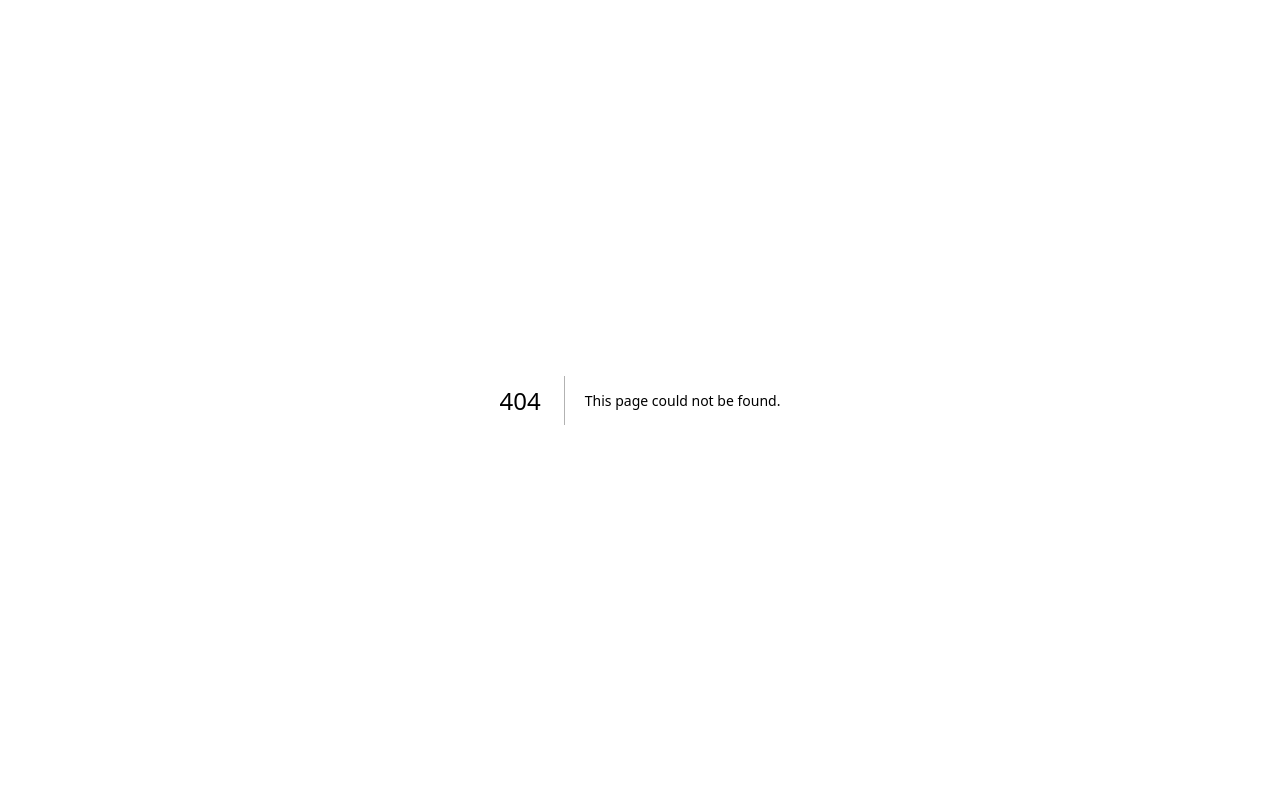
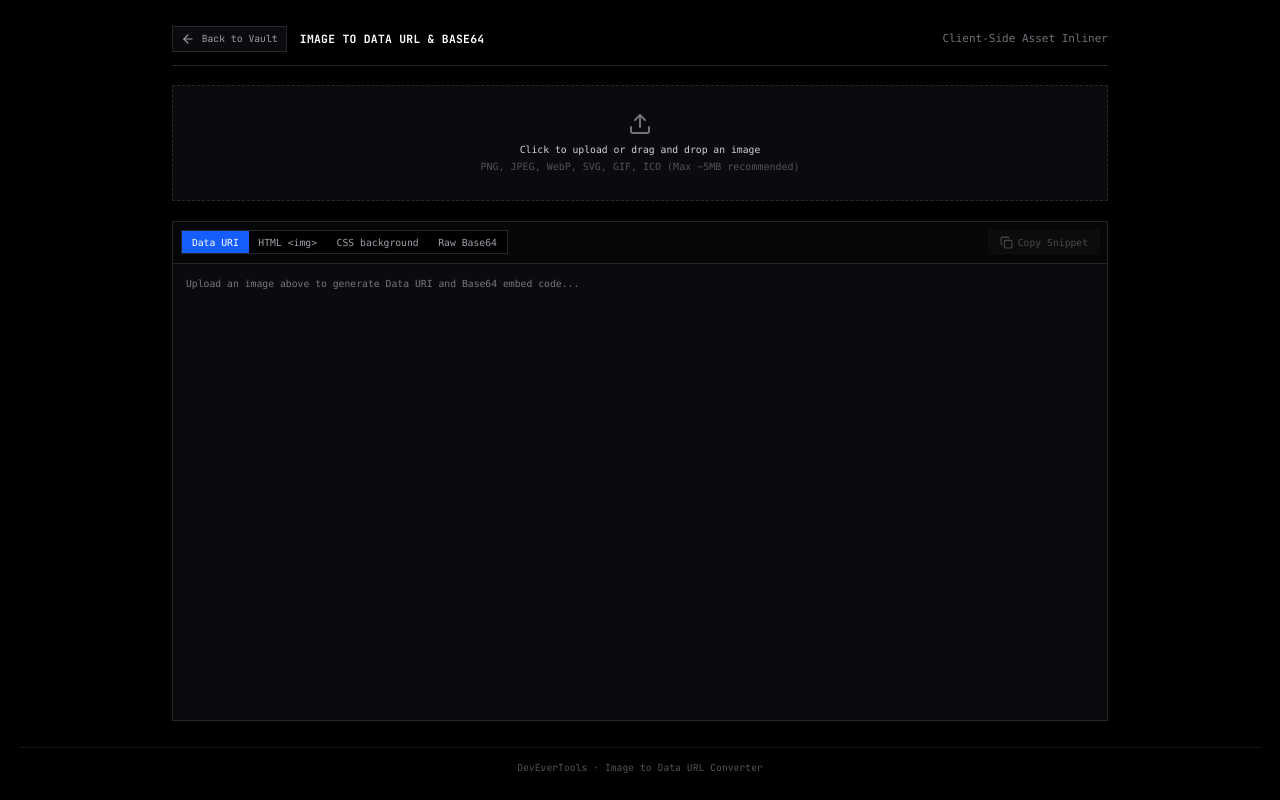
Before and after one commit to mubashir1255/DevEverTools, a Next.js app: page /tools/image-data-url in a window 1280 px wide. Before the commit this address had no page. Built offline with nearby package versions, Linux system fonts and the light colour scheme.

Commit message:
feat: implement image to data url and base64 converter

```diff
--- a/src/app/page.tsx
+++ b/src/app/page.tsx
@@ -15,6 +15,7 @@ import {
   Calendar,
   Keyboard,
   Globe,
+  Image as ImageIcon,
   KeyRound,
   Layers,
   Link2,
@@ -104,6 +105,13 @@ const tools: Tool[] = [
     category: "Converters",
     icon: Binary,
     slug: "hex-inspector",
+  },
+  {
+    name: "Image to Data URL",
+    description: "Convert images to Base64 data URIs, HTML img tags, and CSS backgrounds.",
+    category: "Converters",
+    icon: ImageIcon,
+    slug: "image-data-url",
   },
 
   // --- Encoders & Generators ---
--- /dev/null
+++ b/src/app/tools/image-data-url/page.tsx
@@ -0,0 +1,260 @@
+"use client";
+
+import { useState, useRef } from "react";
+import Link from "next/link";
+import {
+  ArrowLeft,
+  Check,
+  Copy,
+  Image as ImageIcon,
+  Trash2,
+  Upload,
+} from "lucide-react";
+
+export default function ImageDataUrlPage() {
+  const [dataUrl, setDataUrl] = useState<string>("");
+  const [fileDetails, setFileDetails] = useState<{
+    name: string;
+    size: number;
+    type: string;
+    width: number;
+    height: number;
+  } | null>(null);
+  const [activeTab, setActiveTab] = useState<"dataurl" | "html" | "css" | "raw">("dataurl");
+  const [copiedKey, setCopiedKey] = useState<string | null>(null);
+  const fileInputRef = useRef<HTMLInputElement>(null);
+
+  const processFile = (file: File) => {
+    if (!file.type.startsWith("image/")) return;
+
+    const reader = new FileReader();
+    reader.onload = (e) => {
+      const result = e.target?.result as string;
+      setDataUrl(result);
+
+      // Measure dimensions
+      const img = new Image();
+      img.onload = () => {
+        setFileDetails({
+          name: file.name,
+          size: file.size,
+          type: file.type,
+          width: img.naturalWidth,
+          height: img.naturalHeight,
+        });
+      };
+      img.src = result;
+    };
+    reader.readAsDataURL(file);
+  };
+
+  const handleDrop = (e: React.DragEvent<HTMLDivElement>) => {
+    e.preventDefault();
+    if (e.dataTransfer.files?.[0]) {
+      processFile(e.dataTransfer.files[0]);
+    }
+  };
+
+  const handleClear = () => {
+    setDataUrl("");
+    setFileDetails(null);
+    if (fileInputRef.current) fileInputRef.current.value = "";
+  };
+
+  const rawBase64 = dataUrl.includes(",") ? dataUrl.split(",")[1] : "";
+  const htmlSnippet = `<img src="${dataUrl}" alt="${fileDetails?.name || "image"}" />`;
+  const cssSnippet = `background-image: url("${dataUrl}");`;
+
+  const getOutput = () => {
+    if (activeTab === "dataurl") return dataUrl;
+    if (activeTab === "html") return htmlSnippet;
+    if (activeTab === "css") return cssSnippet;
+    return rawBase64;
+  };
+
+  const handleCopy = async (text: string, keyName: string) => {
+    if (!text) return;
+    await navigator.clipboard.writeText(text);
+    setCopiedKey(keyName);
+    setTimeout(() => setCopiedKey(null), 1500);
+  };
+
+  return (
+    <div className="min-h-screen bg-black text-zinc-100 flex flex-col justify-between py-8 px-6">
+      <div className="w-full max-w-6xl mx-auto flex flex-col flex-1">
+        {/* Header */}
+        <header className="flex items-center justify-between border-b border-zinc-800 pb-4 mb-6">
+          <div className="flex items-center gap-4">
+            <Link
+              href="/"
+              className="flex items-center gap-2 text-xs text-zinc-400 hover:text-white px-2.5 py-1.5 bg-[#0a0b0e] border border-zinc-800 transition-colors"
+            >
+              <ArrowLeft size={14} />
+              <span>Back to Vault</span>
+            </Link>
+            <h1 className="text-sm font-bold text-white tracking-wide uppercase">
+              Image to Data URL & Base64
+            </h1>
+          </div>
+          <span className="text-[11px] text-zinc-500 font-mono">
+            Client-Side Asset Inliner
+          </span>
+        </header>
+
+        {/* Upload & Drop Zone */}
+        <div
+          onDrop={handleDrop}
+          onDragOver={(e) => e.preventDefault()}
+          onClick={() => fileInputRef.current?.click()}
+          className="border border-dashed border-zinc-800 hover:border-blue-600 bg-[#0a0b0e] p-8 mb-6 flex flex-col items-center justify-center cursor-pointer transition-colors text-center"
+        >
+          <input
+            ref={fileInputRef}
+            type="file"
+            accept="image/*"
+            className="hidden"
+            onChange={(e) => {
+              if (e.target.files?.[0]) processFile(e.target.files[0]);
+            }}
+          />
+          <Upload size={24} className="text-zinc-500 mb-2" />
+          <p className="text-xs font-mono text-zinc-300">
+            Click to upload or drag and drop an image
+          </p>
+          <p className="text-[10px] text-zinc-600 font-mono mt-1">
+            PNG, JPEG, WebP, SVG, GIF, ICO (Max ~5MB recommended)
+          </p>
+        </div>
+
+        {/* Image Metadata & Preview Section */}
+        {dataUrl && fileDetails && (
+          <div className="grid grid-cols-1 md:grid-cols-3 gap-4 font-mono text-xs mb-6">
+            <div className="bg-[#0a0b0e] border border-zinc-800 p-4 flex items-center justify-center">
+              {/* eslint-disable-next-line @next/next/no-img-element */}
+              <img
+                src={dataUrl}
+                alt={fileDetails.name}
+                className="max-h-24 max-w-full object-contain border border-zinc-900"
+              />
+            </div>
+
+            <div className="bg-[#0a0b0e] border border-zinc-800 p-4 flex flex-col justify-between">
+              <div>
+                <span className="text-[10px] text-zinc-500 uppercase block mb-1">File Info</span>
+                <span className="text-zinc-200 font-semibold truncate block">{fileDetails.name}</span>
+                <span className="text-zinc-500 text-[11px] block">{fileDetails.type}</span>
+              </div>
+              <span className="text-blue-400 font-bold mt-2">
+                {fileDetails.width} × {fileDetails.height} px
+              </span>
+            </div>
+
+            <div className="bg-[#0a0b0e] border border-zinc-800 p-4 flex flex-col justify-between">
+              <div>
+                <span className="text-[10px] text-zinc-500 uppercase block mb-1">Payload Size</span>
+                <div className="text-zinc-200">
+                  Original: <strong className="text-white">{(fileDetails.size / 1024).toFixed(1)} KB</strong>
+                </div>
+                <div className="text-zinc-200">
+                  Base64: <strong className="text-amber-400">{(rawBase64.length / 1024).toFixed(1)} KB</strong>
+                </div>
+              </div>
+              <button
+                type="button"
+                onClick={handleClear}
+                className="text-xs text-red-400 hover:text-red-300 flex items-center gap-1 mt-2 self-start"
+              >
+                <Trash2 size={12} />
+                <span>Remove</span>
+              </button>
+            </div>
+          </div>
+        )}
+
+        {/* Code Output Panel */}
+        <div className="border border-zinc-800 bg-[#0a0b0e] flex flex-col flex-1">
+          <div className="flex flex-wrap items-center justify-between border-b border-zinc-800 p-2.5 bg-black/40 gap-3">
+            <div className="flex border border-zinc-800 bg-black font-mono text-xs">
+              <button
+                type="button"
+                onClick={() => setActiveTab("dataurl")}
+                className={`px-3 py-1.5 transition-colors ${
+                  activeTab === "dataurl"
+                    ? "bg-blue-600 text-white"
+                    : "text-zinc-400 hover:text-white"
+                }`}
+              >
+                Data URI
+              </button>
+              <button
+                type="button"
+                onClick={() => setActiveTab("html")}
+                className={`px-3 py-1.5 transition-colors ${
+                  activeTab === "html"
+                    ? "bg-blue-600 text-white"
+                    : "text-zinc-400 hover:text-white"
+                }`}
+              >
+                HTML &lt;img&gt;
+              </button>
+              <button
+                type="button"
+                onClick={() => setActiveTab("css")}
+                className={`px-3 py-1.5 transition-colors ${
+                  activeTab === "css"
+                    ? "bg-blue-600 text-white"
+                    : "text-zinc-400 hover:text-white"
+                }`}
+              >
+                CSS background
+              </button>
+              <button
+                type="button"
+                onClick={() => setActiveTab("raw")}
+                className={`px-3 py-1.5 transition-colors ${
+                  activeTab === "raw"
+                    ? "bg-blue-600 text-white"
+                    : "text-zinc-400 hover:text-white"
+                }`}
+              >
+                Raw Base64
+              </button>
+            </div>
+
+            <button
+              type="button"
+              disabled={!dataUrl}
+              onClick={() => handleCopy(getOutput(), activeTab)}
+              className="flex items-center gap-1.5 px-3 py-1.5 bg-zinc-900 border border-zinc-800 hover:bg-zinc-800 text-zinc-200 text-xs font-mono transition-colors disabled:opacity-30 disabled:pointer-events-none"
+            >
+              {copiedKey === activeTab ? (
+                <>
+                  <Check size={13} className="text-emerald-400" />
+                  <span className="text-emerald-400">Copied</span>
+                </>
+              ) : (
+                <>
+                  <Copy size={13} />
+                  <span>Copy Snippet</span>
+                </>
+              )}
+            </button>
+          </div>
+
+          <textarea
+            readOnly
+            value={getOutput()}
+            placeholder="Upload an image above to generate Data URI and Base64 embed code..."
+            spellCheck={false}
+            className="w-full flex-1 bg-transparent p-4 text-xs font-mono text-zinc-200 outline-none resize-none min-h-[300px]"
+          />
+        </div>
+      </div>
+
+      {/* Footer */}
+      <footer className="w-full text-center text-xs text-zinc-600 mt-8 pt-4 border-t border-zinc-900">
+        DevEverTools · Image to Data URL Converter
+      </footer>
+    </div>
+  );
+}
```
